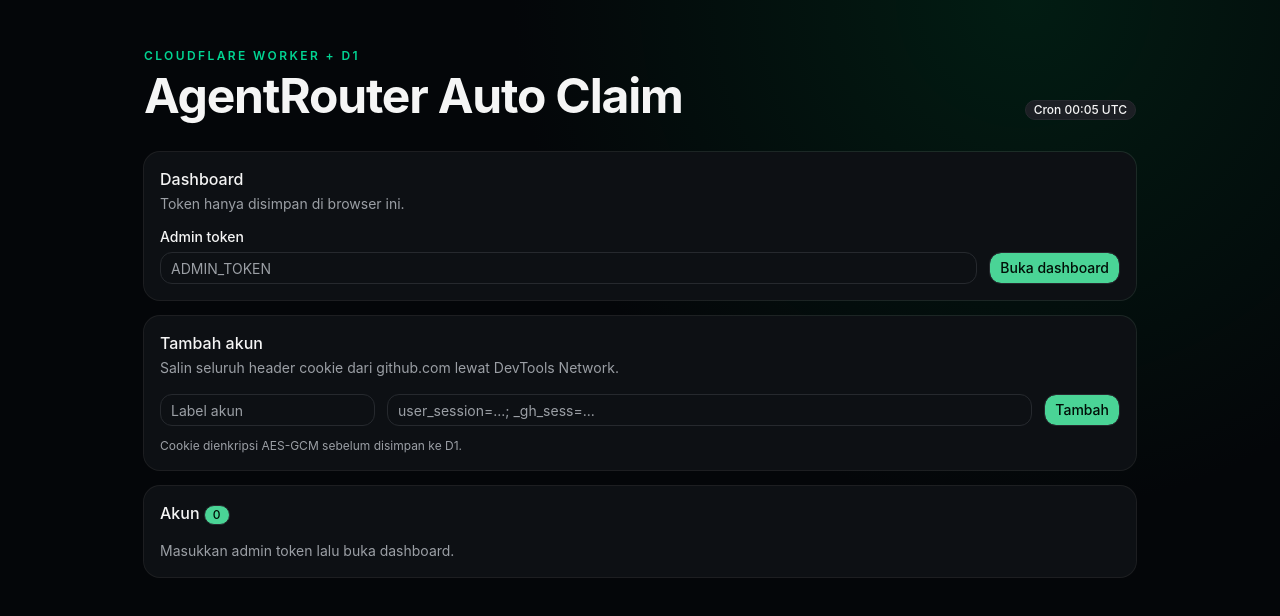
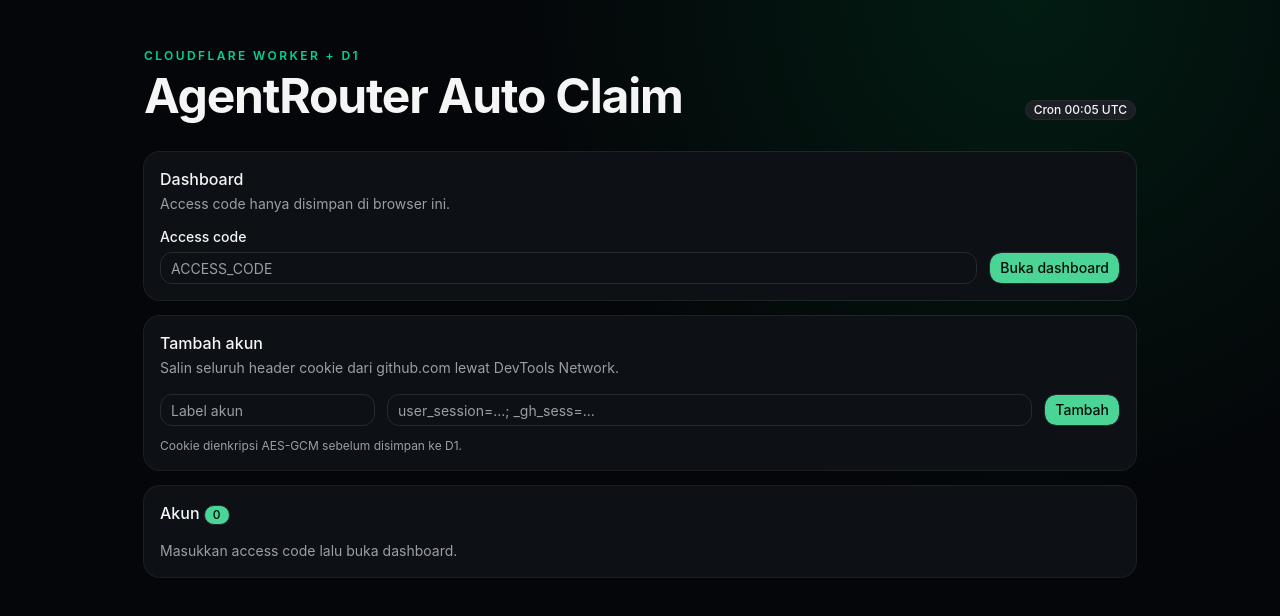
Before and after one commit to andrraa/agentrouter-autoclaim, a Svelte app: page / in a window 1280 px wide. Shown: the top 616 px of the page. Built offline with nearby package versions, Linux system fonts and the light colour scheme.

Commit message:
refactor: use access code for dashboard login

```diff
--- a/src/App.svelte
+++ b/src/App.svelte
@@ -27,9 +27,9 @@
   </header>
 
   <Card.Root>
-    <Card.Header><Card.Title>Dashboard</Card.Title><Card.Description>Token hanya disimpan di browser ini.</Card.Description></Card.Header>
+    <Card.Header><Card.Title>Dashboard</Card.Title><Card.Description>Access code hanya disimpan di browser ini.</Card.Description></Card.Header>
     <Card.Content class="flex items-end gap-3 max-sm:flex-col max-sm:items-stretch">
-      <div class="flex-1 space-y-2"><Label for="token">Admin token</Label><Input id="token" type="password" bind:value={token} placeholder="ADMIN_TOKEN" /></div>
+      <div class="flex-1 space-y-2"><Label for="token">Access code</Label><Input id="token" type="password" bind:value={token} placeholder="ACCESS_CODE" /></div>
       <Button onclick={load}>Buka dashboard</Button>
     </Card.Content>
   </Card.Root>
@@ -57,7 +57,7 @@
           <div><p class="text-sm">{account.last_result || 'Belum pernah dijalankan'}</p><p class="text-xs text-muted-foreground">{account.last_claim_at ? new Date(account.last_claim_at).toLocaleString('id-ID') : ''}</p></div>
           <div class="flex gap-2"><Button size="sm" onclick={() => claim(account.id)}>Claim</Button><Button size="sm" variant="destructive" onclick={() => remove(account.id)}>Hapus</Button></div>
         </div>
-      {:else}<p class="text-sm text-muted-foreground">Masukkan admin token lalu buka dashboard.</p>{/each}
+      {:else}<p class="text-sm text-muted-foreground">Masukkan access code lalu buka dashboard.</p>{/each}
     </Card.Content>
   </Card.Root>
 </main>
--- a/src/worker.ts
+++ b/src/worker.ts
@@ -1,6 +1,6 @@
 import { launch, type BrowserWorker } from '@cloudflare/playwright';
 
-interface Env { DB: D1Database; ASSETS: Fetcher; BROWSER: BrowserWorker; ADMIN_TOKEN: string; ENCRYPTION_KEY: string }
+interface Env { DB: D1Database; ASSETS: Fetcher; BROWSER: BrowserWorker; ACCESS_CODE: string; ENCRYPTION_KEY: string }
 type Account = { id: number; label: string; github_cookie: string; enabled: number };
 const BASE = 'https://agentrouter.org';
 const CLIENT_ID = 'Ov23lidtiR4LeVZvVRNL';
@@ -67,7 +67,7 @@
 }
 
 async function api(request: Request, env: Env) {
-  if (request.headers.get('authorization') !== `Bearer ${env.ADMIN_TOKEN}`) return json({ error: 'Unauthorized' }, 401);
+  if (request.headers.get('authorization') !== `Bearer ${env.ACCESS_CODE}`) return json({ error: 'Unauthorized' }, 401);
   const url = new URL(request.url);
   if (request.method === 'GET' && url.pathname === '/api/accounts') {
     const { results } = await env.DB.prepare('SELECT id, label, enabled, last_claim_at, last_result FROM accounts ORDER BY id DESC').all();
```
Also changed, not shown: 1 other file (tests, documents, lock files or other folders).
